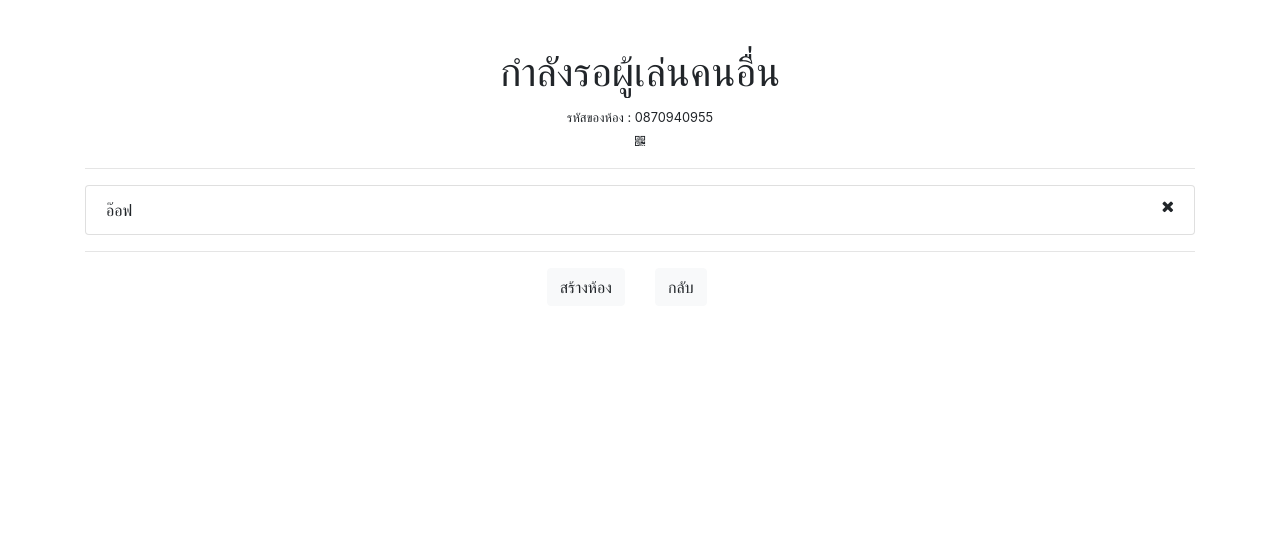
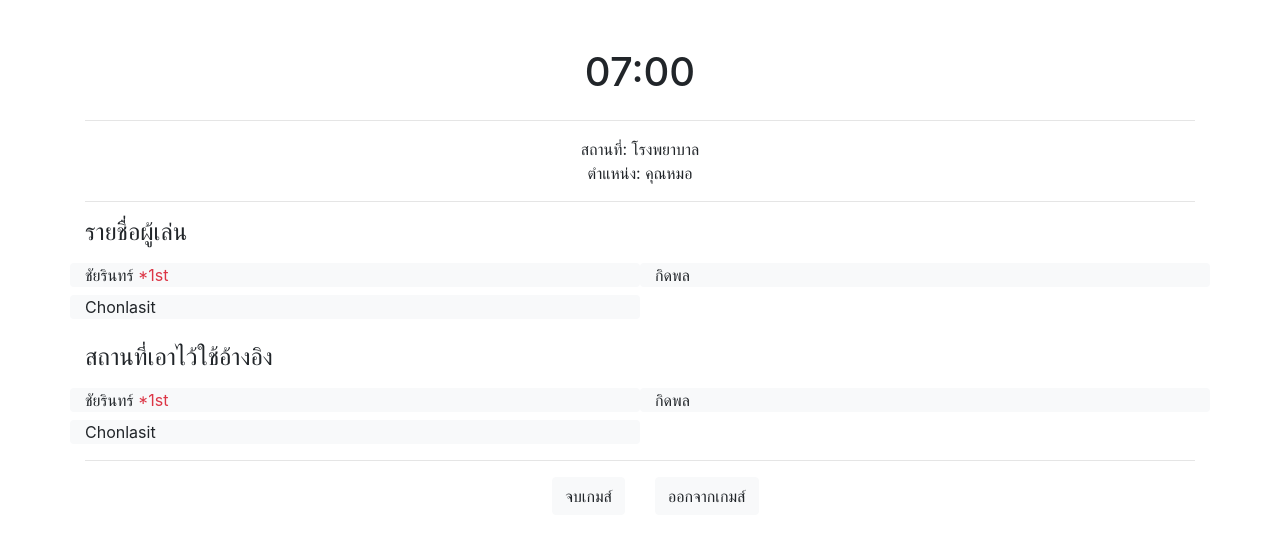
Before and after one commit to chaiyarin/spyfall-game, an Angular app: page /playroom/1/1 in a window 1280 px wide. Shown: the top 542 px of the page. Built offline with nearby package versions, Linux system fonts and the light colour scheme.

Commit message:
add ui playgame

```diff
--- a/src/app/components/playroom/playroom.component.html
+++ b/src/app/components/playroom/playroom.component.html
@@ -1,4 +1,5 @@
 <div class="container">
+  <div *ngIf="false">
     <div class="row mt-5">
       <div class="col-12 text-center">
         <h1>กำลังรอผู้เล่นคนอื่น</h1>
@@ -25,10 +26,59 @@
     <hr>
     <div class="row">
       <div class="col-6 text-right">
-        <button type="button" class="btn btn-light">สร้างห้อง</button>
+        <button type="button" class="btn btn-light">เริ่มเกมส์</button>
       </div>
       <div class="col-6">
-        <button type="button" routerLink="" class="btn btn-light">กลับ</button>
+        <button type="button" routerLink="" class="btn btn-light">ออกจากห้อง</button>
       </div>
     </div>
   </div>
+  <div>
+    <div class="row mt-5">
+      <div class="col-12 text-center">
+        <h1>07:00</h1>
+      </div>
+    </div>
+    <hr>
+    <div class="row">
+      <div class="col-12 text-center">
+        สถานที่: โรงพยาบาล
+      </div>
+    </div>
+    <div class="row">
+        <div class="col-12 text-center">
+        ตำแหน่ง: คุณหมอ
+        </div>
+    </div>
+    <hr>
+    <div class="row">
+      <div class="col-12">
+        <h4>รายชื่อผู้เล่น</h4>
+      </div>
+    </div>
+    <div class="row">
+      <div class="col-sm-6 bg-light rounded mt-2 pd-2">ชัยรินทร์ <span class="text-danger bg-light rounded mt-2 pd-2">*1st</span></div>
+      <div class="col-sm-6 bg-light rounded mt-2 pd-2">กิดพล</div>
+      <div class="col-sm-6 bg-light rounded mt-2 pd-2">Chonlasit</div>
+    </div>
+    <div class="row mt-4">
+      <div class="col-12">
+        <h4>สถานที่เอาไว้ใช้อ้างอิง</h4>
+      </div>
+    </div>
+    <div class="row">
+      <div class="col-sm-6 bg-light rounded mt-2 pd-2">ชัยรินทร์ <span class="text-danger bg-light rounded mt-2 pd-2">*1st</span></div>
+      <div class="col-sm-6 bg-light rounded mt-2 pd-2">กิดพล</div>
+      <div class="col-sm-6 bg-light rounded mt-2 pd-2">Chonlasit</div>
+    </div>
+    <hr>
+    <div class="row">
+      <div class="col-6 text-right">
+        <button type="button" class="btn btn-light">จบเกมส์</button>
+      </div>
+      <div class="col-6">
+        <button type="button" routerLink="" class="btn btn-light">ออกจากเกมส์</button>
+      </div>
+    </div>
+  </div>
+</div>
```
